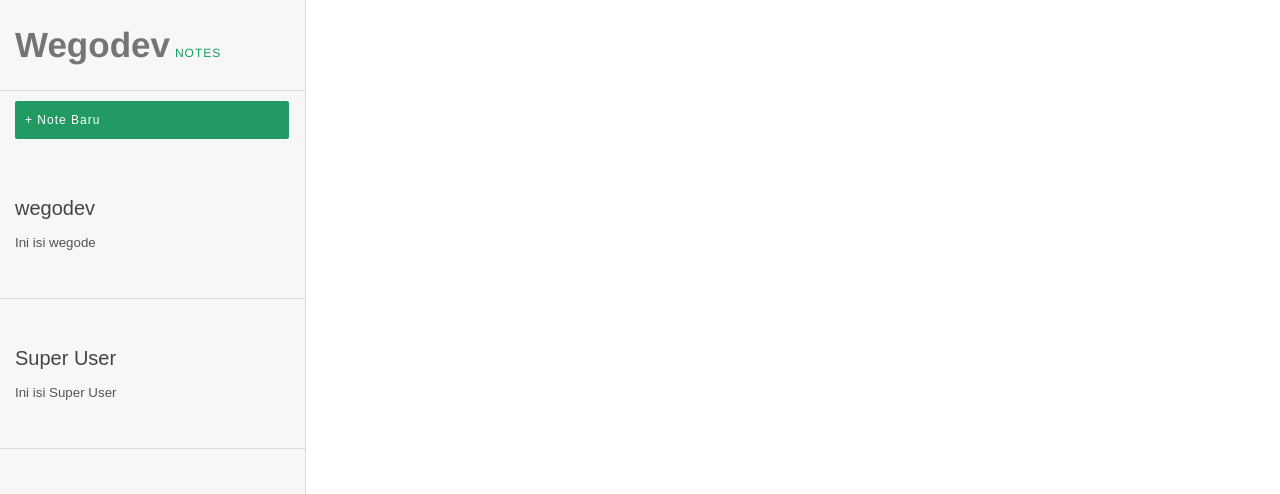
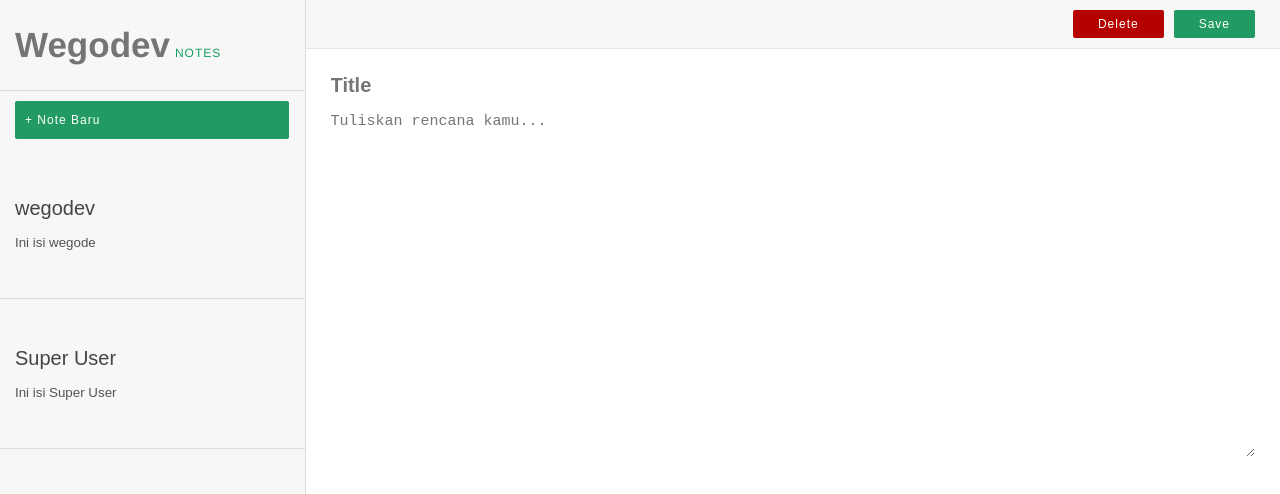
Before and after one commit to dewaasmara589/Belajar-Vue-JS, a Vue app: page / in a window 1280 px wide. Shown: the top 494 px of the page. Built offline with nearby package versions, Linux system fonts and the light colour scheme.

Commit message:
Design - Form Notes

```diff
--- a/src/App.vue
+++ b/src/App.vue
@@ -17,16 +17,20 @@
   </div>
   <div class="kanan">
     <!-- Form -->
+
+    <formNotes />
   </div>
 </template>
 
 <script>
 import ListNotes from './components/listNotes.vue'
+import FormNotes from './components/formNotes.vue'
 
 export default {
   name: 'App',
   components: {
-    ListNotes
+    ListNotes,
+    FormNotes
   }
 }
 </script>
--- /dev/null
+++ b/src/components/formNotes.vue
@@ -0,0 +1,68 @@
+<template>
+    <div class="formNotes">
+        <div class="menu">
+            <button type="button" class="bg-danger btn btn-delete">Delete</button>
+            <button type="submit" class="bg-success btn">Save</button>
+        </div>
+
+        <div class="content">
+            <input type="text" class="text" placeholder="Title">
+            <textarea class="text textarea" placeholder="Tuliskan rencana kamu..."></textarea>
+        </div>
+    </div>
+</template>
+
+<script type="text/javascipt">
+    export default{
+        name: 'formNotes',
+        data: function(){
+            return{
+                notes: [
+
+                ]
+            }
+        }
+    }
+</script>
+
+<style>
+    .menu{
+        background: #f7f7f7;
+        padding:10px 25px;
+        margin-bottom: 25px;
+        text-align:right;
+        border-bottom: 1px solid #e8e6e6;
+    }
+
+    .btn-delete{
+        margin-right:10px;
+    }
+
+    .content{
+        padding: 0px 25px;
+    }
+
+    .text{
+        display: block;
+        width: 100%;
+        padding: 0px;
+        font-size: 20px;
+        font-weight: bold;
+        color: #2c3e50;
+        border: none;
+        margin-bottom: 10px;
+        box-sizing: border-box;
+        outline: none;
+    }
+
+    .textarea{
+        min-height: 350px;
+        font-size: 15px;
+        font-weight: lighter;
+        line-height: 30px;
+    }
+
+    .loader{
+        vertical-align: middle;
+    }
+</style>
```
